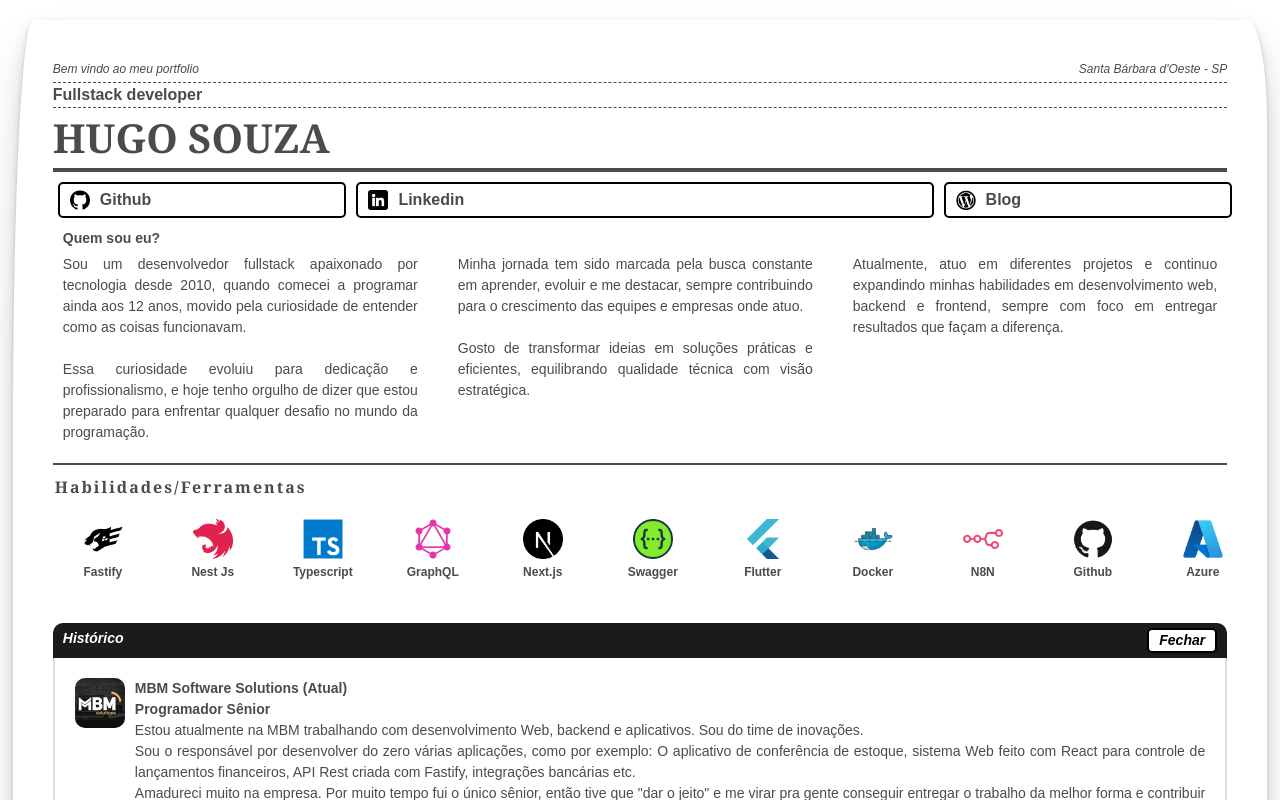
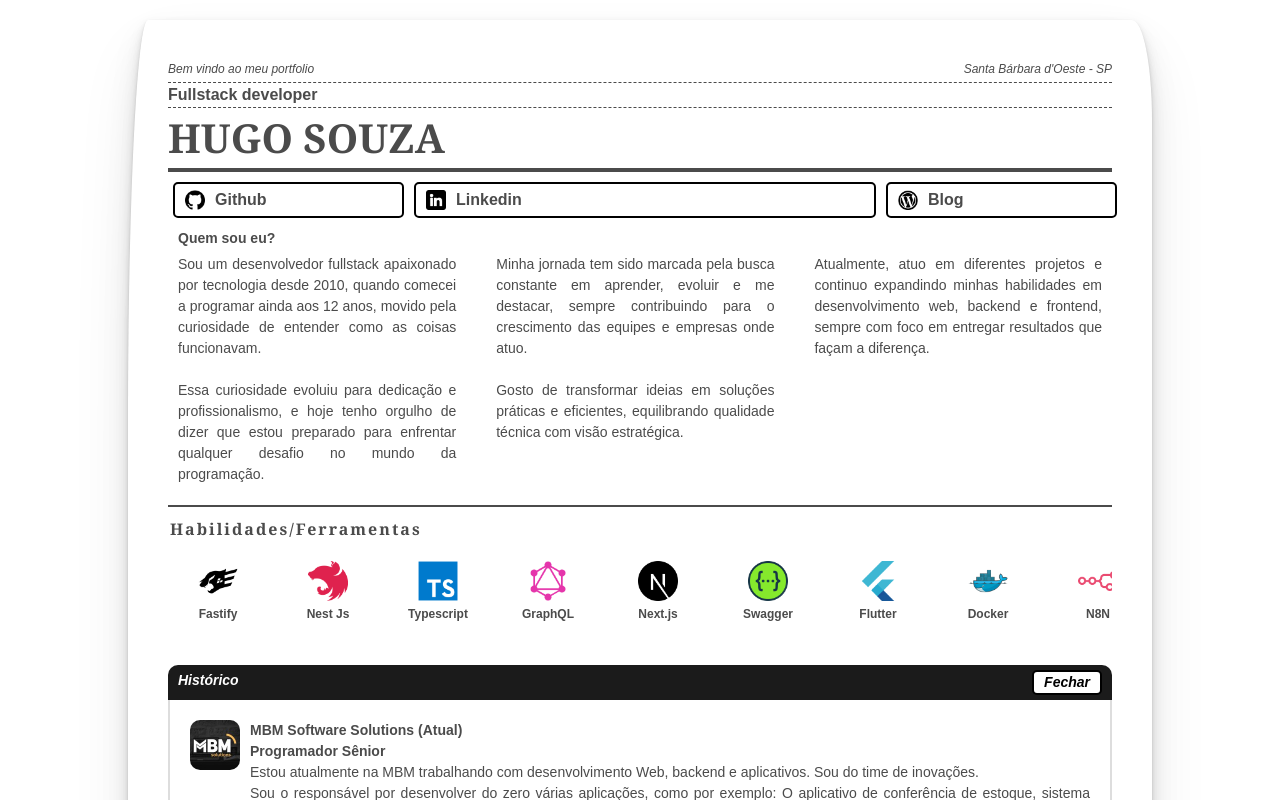
Before and after one commit to hugodesenv/next-portfolio, a Next.js app: page / in a window 1280 px wide. Shown: the top 800 px of the page. Built offline with nearby package versions, Linux system fonts and the light colour scheme.

Commit message:
feat-ajustado tamanho da tela

```diff
--- a/src/css/pagina.css
+++ b/src/css/pagina.css
@@ -6,7 +6,7 @@
   border-radius: 20px 20px 55px 35px / 400px 100px 100px 100px;
   box-shadow: rgba(0, 0, 0, 0.07) 0px 1px 2px, rgba(0, 0, 0, 0.07) 0px 2px 4px, rgba(0, 0, 0, 0.07) 0px 4px 8px, rgba(0, 0, 0, 0.07) 0px 8px 16px, rgba(0, 0, 0, 0.07) 0px 16px 32px, rgba(0, 0, 0, 0.07) 0px 32px 64px;
   padding: 40px;
-  width: 98%;
+  width: 80%;
 }
 
 @media (max-width: 768px) {
```
